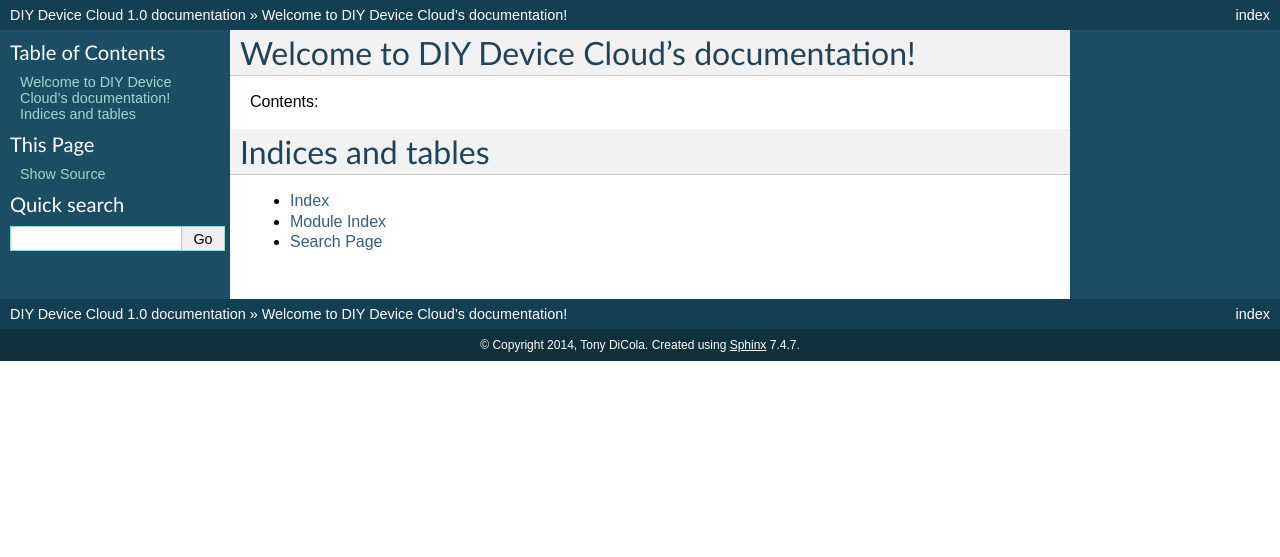
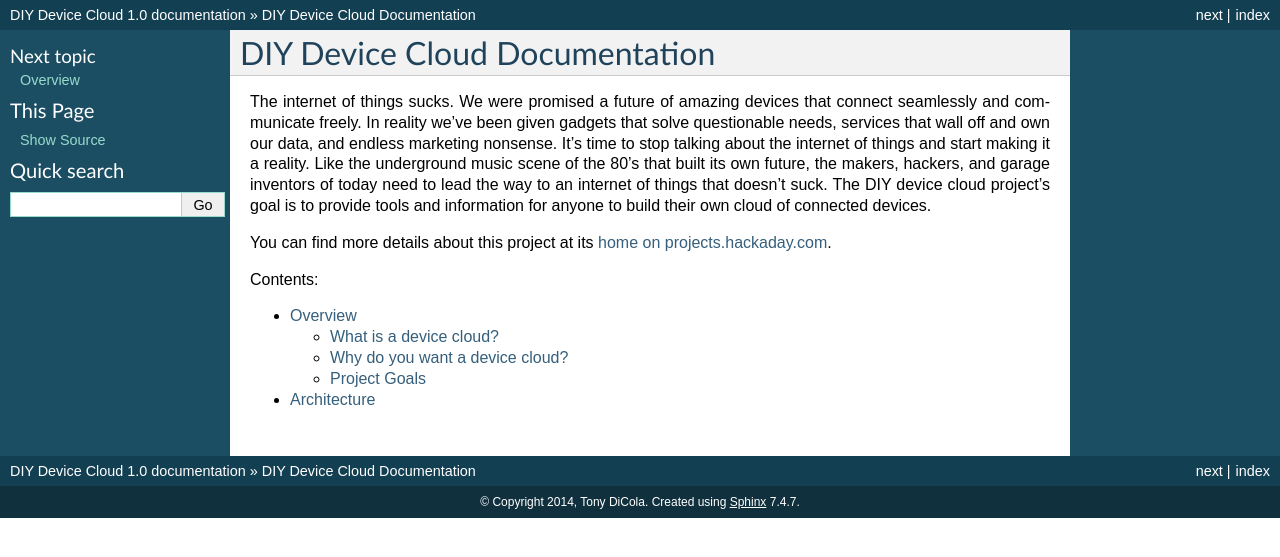
Before and after one commit to tdicola/DIYDeviceCloud, a Sphinx documentation site: the page built from docs/index.rst, in a window 1280 px wide. Shown: the top 557 px of the page. Built offline with Sphinx 7.4.7, drawn with Linux system fonts in a browser that asks for light colours.

Commit message:
Add architecture and overview docs.

```diff
--- a/docs/index.rst
+++ b/docs/index.rst
@@ -3,19 +3,17 @@
    You can adapt this file completely to your liking, but it should at least
    contain the root `toctree` directive.
 
-Welcome to DIY Device Cloud's documentation!
-============================================
+DIY Device Cloud Documentation
+==============================
+
+The internet of things sucks. We were promised a future of amazing devices that connect seamlessly and communicate freely. In reality we've been given gadgets that solve questionable needs, services that wall off and own our data, and endless marketing nonsense. It's time to stop talking about the internet of things and start making it a reality. Like the underground music scene of the 80's that built its own future, the makers, hackers, and garage inventors of today need to lead the way to an internet of things that doesn't suck. The DIY device cloud project's goal is to provide tools and information for anyone to build their own cloud of connected devices.
+
+You can find more details about this project at its `home on projects.hackaday.com <http://hackaday.io/project/1109-DIY-Device-Cloud>`_.
 
 Contents:
 
 .. toctree::
    :maxdepth: 2
 
-
-
-Indices and tables
-==================
-
-* :ref:`genindex`
-* :ref:`modindex`
-* :ref:`search`
+   overview
+   architecture
```
Also changed, not shown: docs/architecture.rst (added, +14 -0 lines), docs/overview.rst (added, +22 -0 lines), docs/images/architecture.png (added).
